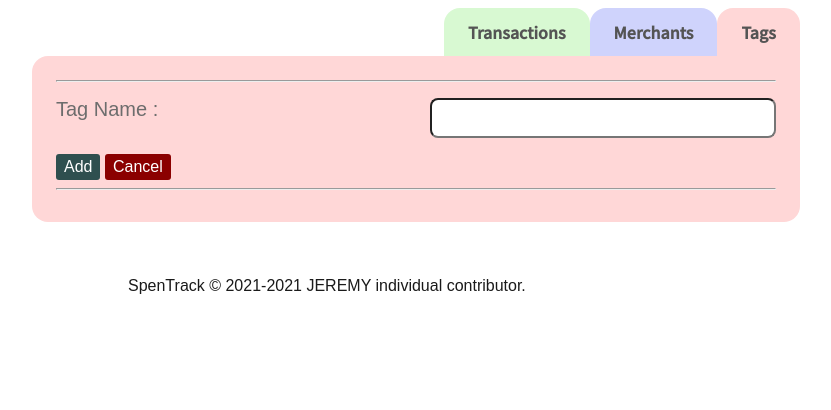
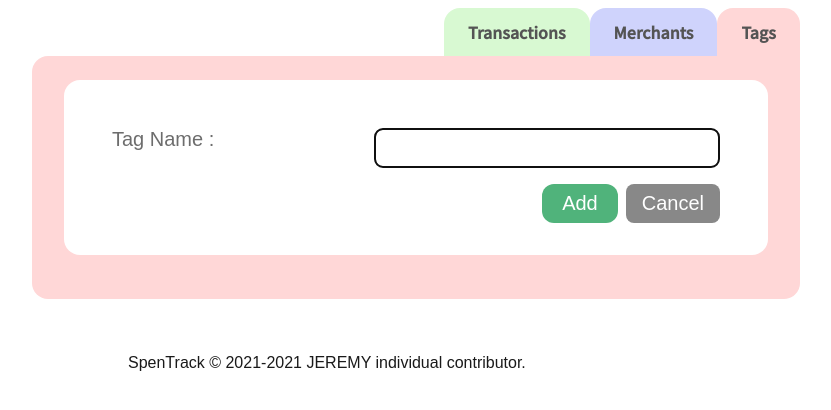
Before and after one commit to JeremyCodeClan/week05_spentrack_project, a Flask app: page /jeremy_e51/tags/new in a window 1280 px wide. Shown: the part 120-530 px from the top of the page, without its empty margins (224-1055 px from the left). Run offline with Flask 2, Linux system fonts and the light colour scheme; data that the repository does not hold is empty; some libraries are stand-ins or nearby versions; some web fonts are replaced.

Commit message:
edit tags new template

```diff
--- a/templates/tags/new.html
+++ b/templates/tags/new.html
@@ -1,16 +1,16 @@
 {% extends 'tags/index.html' %}
 
 {% block tag_new %}
+    <section class="tag-new-form">
     <form action="/jeremy_e51/tags" method="POST">
-        <hr>
-            <div class="input-margin">
-                <label for="name">Tag Name :</label>
-                <input type="text" name="name" id="name" required>
-            </div>
-            <div>
-                <button>Add</button>
-                <a href="/jeremy_e51/tags" class="cancel-button">Cancel</a>
-            </div>
-        <hr>
+        <div class="input-margin">
+            <label for="name">Tag Name :</label>
+            <input type="text" name="name" id="name" required autofocus>
+        </div>
+        <div class="tag-new-btns">
+            <button class="tag-new-btn">Add</button>
+            <a href="/jeremy_e51/tags" class="tag-cancel-btn">Cancel</a>
+        </div>
     </form>
+    </section>
 {% endblock  %}
```
